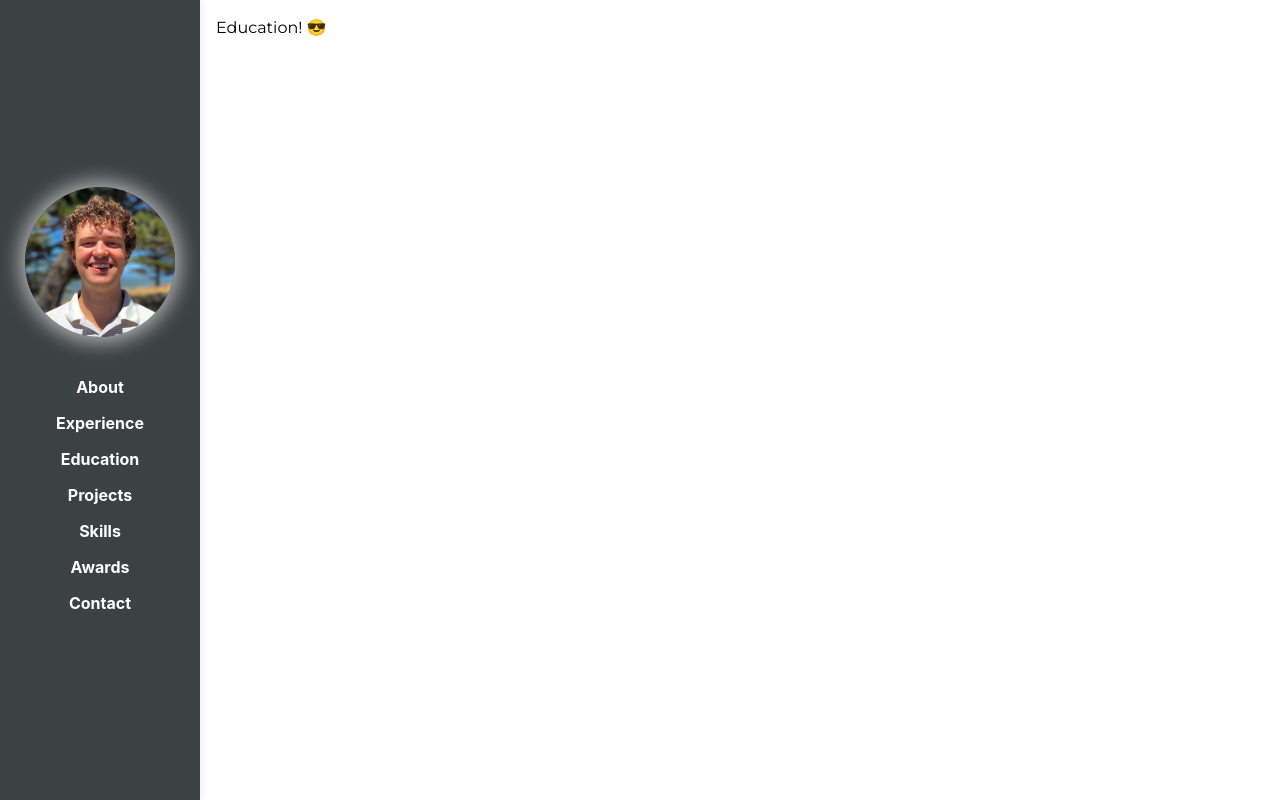
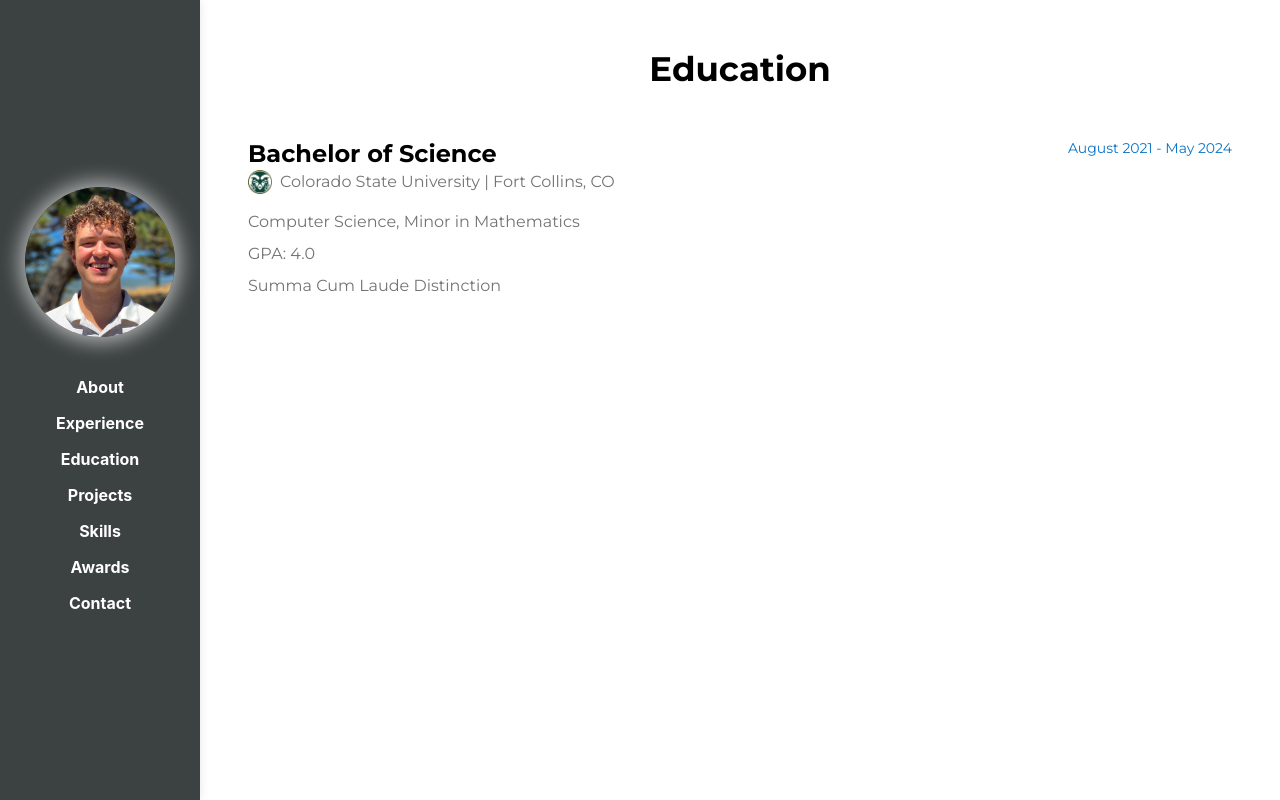
Before and after one commit to davidjriva/Personal-Portfolio, a React (Create React App) app: page /education in a window 1280 px wide. Built offline with nearby package versions, Linux system fonts and the light colour scheme.

Commit message:
Education page

```diff
--- a/src/components/Education.js
+++ b/src/components/Education.js
@@ -1,12 +1,52 @@
-import { Typography } from "@mui/material"
-
+import React from 'react';
+import { Box, Typography } from '@mui/material';
 
 const Education = () => {
-    return (
-        <div>
-            <Typography> Education! 😎 </Typography>
-        </div>
-    )
-}
+  return (
+    <Box
+      sx={{
+        display: 'flex',
+        flexDirection: 'column',
+        alignItems: 'center',
+        padding: '2rem',
+        color: '#757474',
+      }}
+    >
+      <Typography variant="h4" sx={{ marginBottom: 6, color: '#000', textAlign: 'center' }}>
+        Education
+      </Typography>
+
+      <Box sx={{ alignSelf: 'flex-start', marginBottom: '2rem', width: '100%' }}>
+        <Box sx={{ display: 'flex', justifyContent: 'space-between', width: '100%' }}>
+          <Typography variant="h5" sx={{ color: '#000' }}>
+            Bachelor of Science
+          </Typography>
+          <Typography variant="body2" sx={{ color: '#0a73c9', textAlign: 'right' }}>
+            August 2021 - May 2024
+          </Typography>
+        </Box>
+
+        <Box sx={{ display: 'flex', alignItems: 'flex-start', marginBottom: '1rem' }}>
+          <img
+            src={'/images/CSU_logo.jpeg'}
+            alt={'Colorado State University logo'}
+            style={{ height: '24px', marginRight: '8px', alignSelf: 'center' }}
+          />
+          <Typography variant="body1">Colorado State University | Fort Collins, CO</Typography>
+        </Box>
+
+        <Typography variant="body1" sx={{ marginBottom: '0.5rem' }}>
+          Computer Science, Minor in Mathematics
+        </Typography>
+        <Typography variant="body1" sx={{ marginBottom: '0.5rem' }}>
+          GPA: 4.0
+        </Typography>
+        <Typography variant="body1" sx={{ marginBottom: '0.5rem' }}>
+          Summa Cum Laude Distinction
+        </Typography>
+      </Box>
+    </Box>
+  );
+};
 
 export default Education;
--- a/src/components/Experience.js
+++ b/src/components/Experience.js
@@ -10,12 +10,12 @@ const Experience = () => {
         display: 'flex',
         flexDirection: 'column',
         justifyContent: 'center',
-        alignItems: 'flex-start',
+        alignItems: 'center',
         padding: '2rem',
         color: '#757474',
       }}
     >
-      <Typography variant="h4" sx={{ marginBottom: 6, color: '#000' }}>
+      <Typography variant="h4" sx={{ marginBottom: 6, color: '#000', textAlign: 'center' }}>
         Experience
       </Typography>
 
--- a/src/components/Projects.js
+++ b/src/components/Projects.js
@@ -1,5 +1,5 @@
 import React from 'react';
-import { Box } from '@mui/material';
+import { Box, Typography } from '@mui/material';
 import ProjectCard from './ProjectCard';
 import projectData from '../data/projects.json';
 
@@ -8,19 +8,26 @@ const Projects = () => {
     <Box
       id="projects"
       sx={{
-        borderRadius: '8px',
-        minHeight: 'calc(100vh - 250px)',
         padding: '2rem',
-        backgroundColor: '#f5f5f5',
-        boxShadow: '0 4px 8px rgba(0, 0, 0, 0.1)',
-        display: 'grid',
-        gridTemplateColumns: 'repeat(auto-fill, minmax(30vw, 1fr))',
-        gap: '2rem',
+        borderRadius: '12px',
+        margin: '2rem auto',
+        maxWidth: '1200px',
       }}
     >
-      {projectData.map((project) => (
-        <ProjectCard key={project.title} {...project} />
-      ))}
+      <Typography variant="h4" sx={{ marginBottom: 4, color: '#333', textAlign: 'center' }}>
+        Projects
+      </Typography>
+      <Box
+        sx={{
+          display: 'grid',
+          gridTemplateColumns: 'repeat(auto-fill, minmax(300px, 1fr))',
+          gap: '2rem',
+        }}
+      >
+        {projectData.map((project) => (
+          <ProjectCard key={project.title} {...project} />
+        ))}
+      </Box>
     </Box>
   );
 };
```
